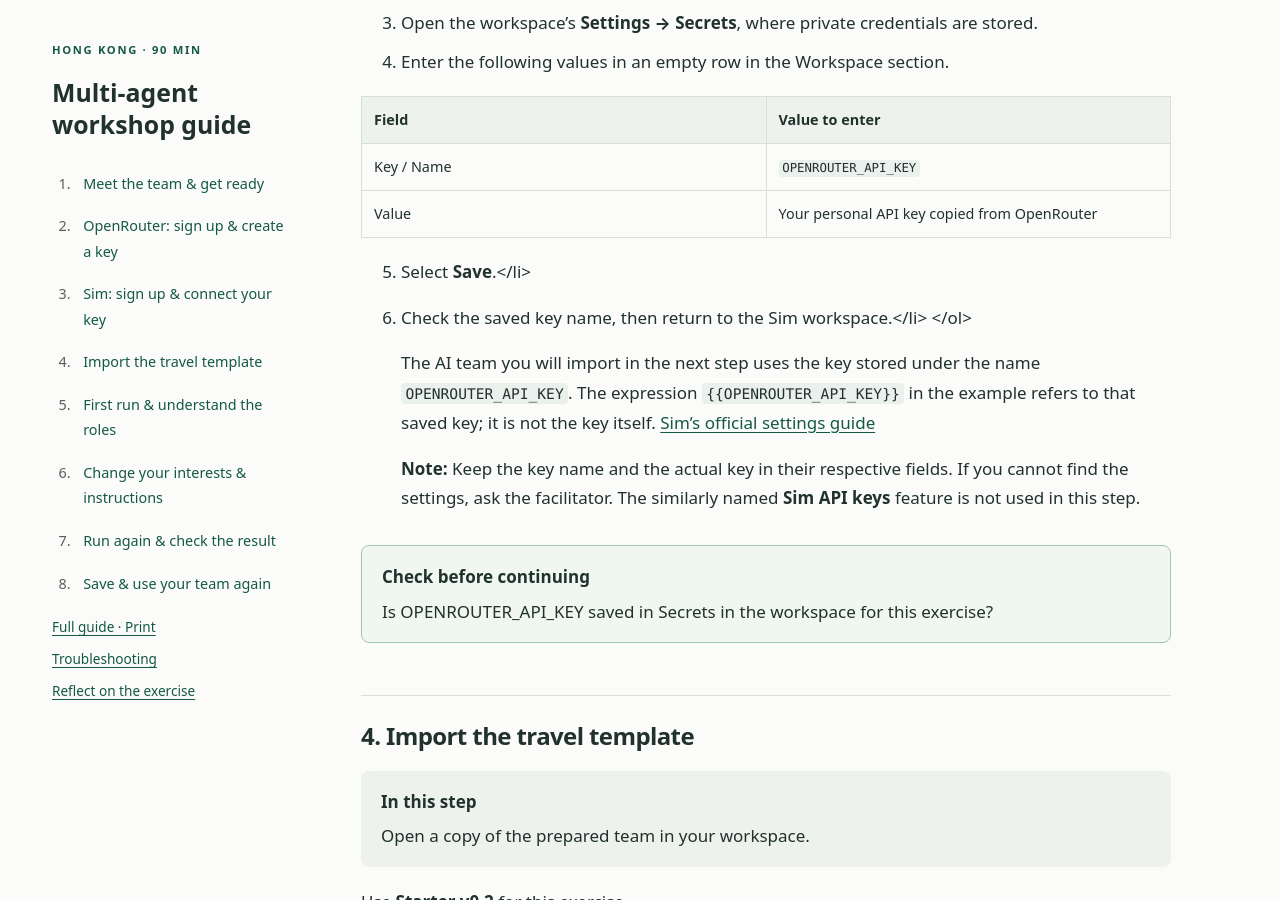
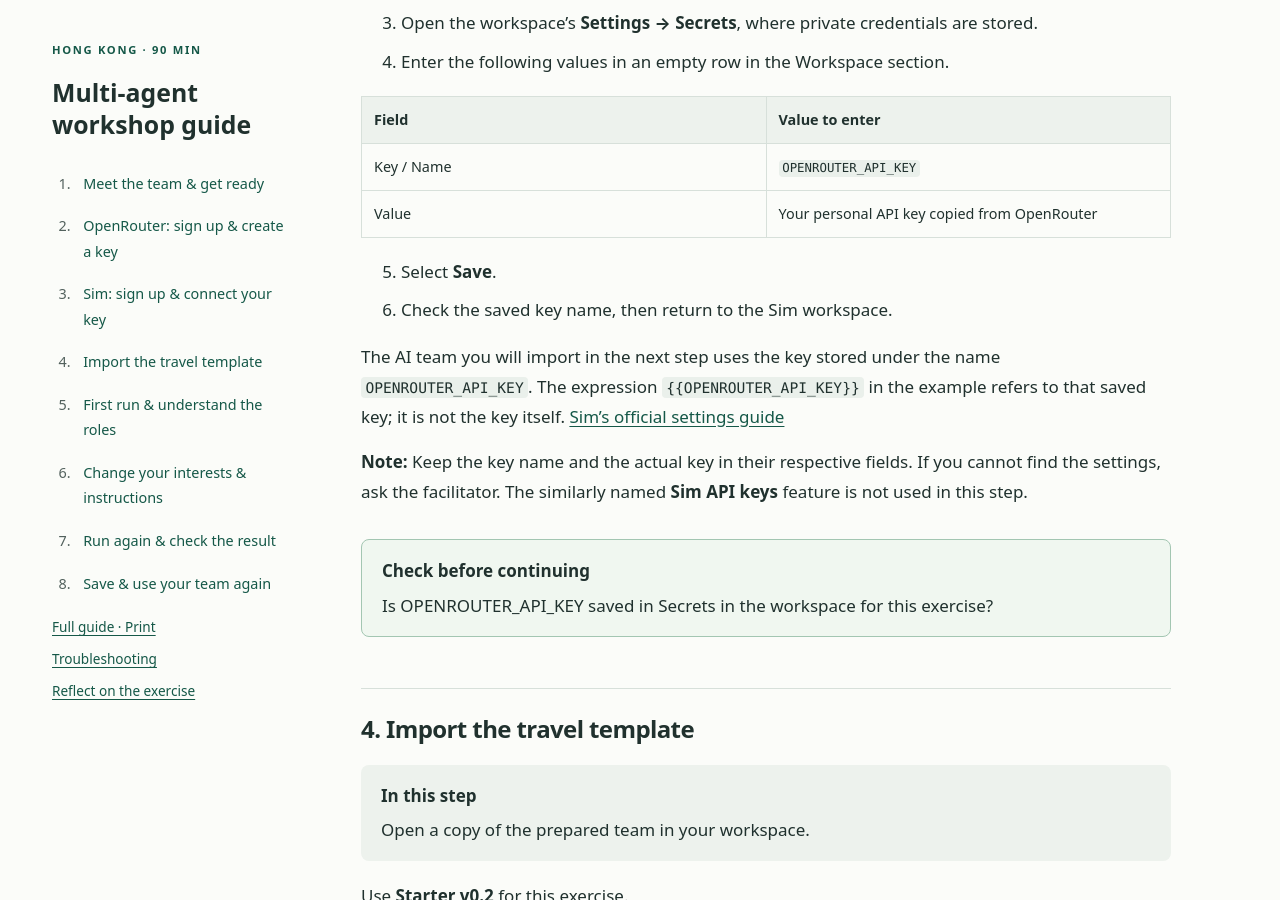
Before and after one commit to soohyunme/ai-agent-team-workshop, a Jekyll site: the page built from docs/all.md, in a window 1280 px wide and 900 px high, scrolled down 4868 px. Built offline with Jekyll 4.4.1, drawn with Linux system fonts in a browser that asks for light colours.

```diff
--- a/docs/_includes/steps/en/3.md
+++ b/docs/_includes/steps/en/3.md
@@ -15,8 +15,8 @@ If `OPENROUTER_API_KEY` is already registered and usable in the workspace for th
 | Value | Your personal API key copied from OpenRouter |
 
 <ol start="5">
-<li markdown="1">Select **Save**.</li>
-<li markdown="1">Check the saved key name, then return to the Sim workspace.</li>
+  <li>Select <strong>Save</strong>.</li>
+  <li>Check the saved key name, then return to the Sim workspace.</li>
 </ol>
 
 The AI team you will import in the next step uses the key stored under the name `OPENROUTER_API_KEY`. The expression `{% raw %}{{OPENROUTER_API_KEY}}{% endraw %}` in the example refers to that saved key; it is not the key itself. [Sim's official settings guide](https://docs.sim.ai/platform/credentials)
```
Also changed, not shown: docs/_includes/steps/ko/3.md (+2 -2 lines).
